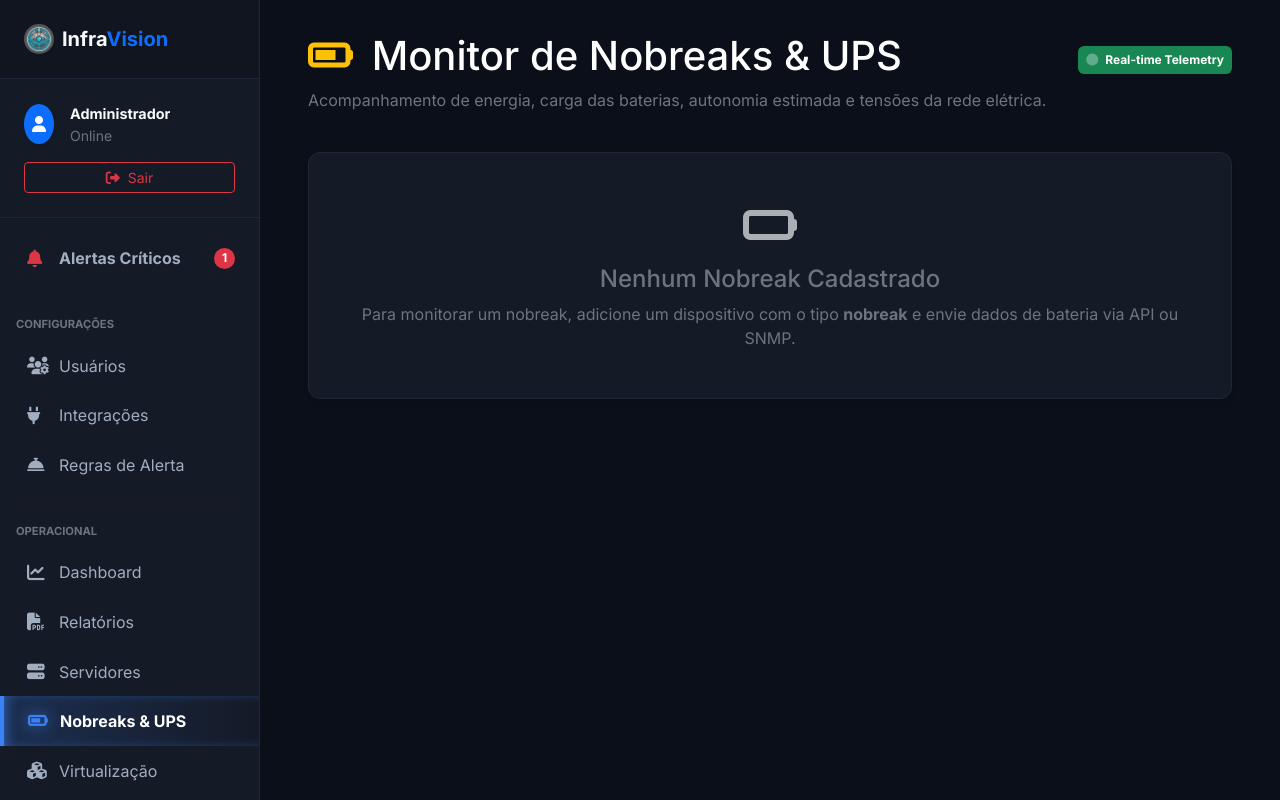
After one commit to rick-raylee/infravision, a PHP site: page /infravision/ups in a window 1280 px wide. The commit adds this page. Run offline with PHP 8.4, Linux system fonts and the light colour scheme; the visitor is signed in with stand-in values (Sample User, id 1); tables that the repository leaves empty or names only in its code hold one stand-in row (values such as "Sample post"); some libraries are stand-ins or nearby versions.

Commit message:
Corrigir badge de alertas criticos para ler do banco e implementar monitor de no-breaks e UPS

```diff
--- /dev/null
+++ b/app/controllers/UpsController.php
@@ -0,0 +1,31 @@
+<?php
+
+class UpsController {
+
+    public function index() {
+        $base_path = getenv('BASE_PATH') !== false ? getenv('BASE_PATH') : ((getenv('DB_HOST') !== false || isset($_ENV['DB_HOST']) || isset($_SERVER['DB_HOST'])) ? '' : '/infravision');
+
+        require_once 'config/database.php';
+        $database = new Database();
+        $db = $database->getConnection();
+
+        $nobreaks = [];
+        if ($db) {
+            // Puxar dispositivos do tipo nobreak
+            $query = "SELECT d.*,
+                      (SELECT l.valor FROM leituras l JOIN sensores s ON l.sensor_id = s.id WHERE s.dispositivo_id = d.id AND s.tipo = 'bateria' ORDER BY l.data_leitura DESC LIMIT 1) as bateria,
+                      (SELECT l.valor FROM leituras l JOIN sensores s ON l.sensor_id = s.id WHERE s.dispositivo_id = d.id AND s.tipo = 'tensao' ORDER BY l.data_leitura DESC LIMIT 1) as tensao,
+                      (SELECT l.valor FROM leituras l JOIN sensores s ON l.sensor_id = s.id WHERE s.dispositivo_id = d.id AND s.tipo = 'carga_nobreak' ORDER BY l.data_leitura DESC LIMIT 1) as carga,
+                      (SELECT l.valor FROM leituras l JOIN sensores s ON l.sensor_id = s.id WHERE s.dispositivo_id = d.id AND s.tipo = 'uptime' ORDER BY l.data_leitura DESC LIMIT 1) as autonomia
+                      FROM dispositivos d
+                      WHERE d.tipo = 'nobreak'";
+            $stmt = $db->prepare($query);
+            $stmt->execute();
+            $nobreaks = $stmt->fetchAll(PDO::FETCH_ASSOC);
+        }
+
+        require 'app/views/layout/header.php';
+        require 'app/views/ups/index.php';
+        require 'app/views/layout/footer.php';
+    }
+}
--- a/app/views/layout/header.php
+++ b/app/views/layout/header.php
@@ -3,6 +3,18 @@ $current_request = $_SERVER['REQUEST_URI'];
 $base_path = getenv('BASE_PATH') !== false ? getenv('BASE_PATH') : ((getenv('DB_HOST') !== false || isset($_ENV['DB_HOST']) || isset($_SERVER['DB_HOST'])) ? '' : '/infravision');
 $current_path = str_replace($base_path, '', $current_request);
 $current_path = explode('?', $current_path)[0];
+
+// Buscar quantidade de alertas ativos
+$alert_count = 0;
+try {
+    require_once __DIR__ . '/../../../config/database.php';
+    $database = new Database();
+    $db = $database->getConnection();
+    if ($db) {
+        $stmtAlertsCount = $db->query("SELECT COUNT(*) FROM alertas WHERE status = 'ativo'");
+        $alert_count = (int)$stmtAlertsCount->fetchColumn();
+    }
+} catch (Exception $e) {}
 ?>
 <!DOCTYPE html>
 <html lang="pt-BR" data-bs-theme="dark">
@@ -154,7 +166,9 @@ $current_path = explode('?', $current_path)[0];
         <!-- 3. Alertas (Agora em primeiro no menu) -->
         <a href="<?= $base_path ?>/alerts" class="sidebar-link <?= $current_path === '/alerts' ? 'active' : '' ?> mb-2">
             <i class="fa-solid fa-bell text-danger"></i> <strong>Alertas Críticos</strong>
-            <span class="badge bg-danger rounded-pill ms-auto">3</span>
+            <?php if ($alert_count > 0): ?>
+                <span class="badge bg-danger rounded-pill ms-auto"><?= $alert_count ?></span>
+            <?php endif; ?>
         </a>
 
         <hr class="border-secondary border-opacity-10 mx-3 mb-3">
@@ -185,6 +199,9 @@ $current_path = explode('?', $current_path)[0];
         <a href="<?= $base_path ?>/servers" class="sidebar-link <?= $current_path === '/servers' ? 'active' : '' ?>">
             <i class="fa-solid fa-server"></i> Servidores
         </a>
+        <a href="<?= $base_path ?>/ups" class="sidebar-link <?= $current_path === '/ups' ? 'active' : '' ?>">
+            <i class="fa-solid fa-battery-three-quarters"></i> Nobreaks & UPS
+        </a>
         <a href="<?= $base_path ?>/virtualization" class="sidebar-link <?= $current_path === '/virtualization' ? 'active' : '' ?>">
             <i class="fa-solid fa-cubes"></i> Virtualização
         </a>
--- /dev/null
+++ b/app/views/ups/index.php
@@ -0,0 +1,124 @@
+<div class="row mb-4">
+    <div class="col-12">
+        <div class="d-flex justify-content-between align-items-center">
+            <h1><i class="fa-solid fa-battery-three-quarters me-2 text-warning"></i> Monitor de Nobreaks & UPS</h1>
+            <div class="badge bg-success p-2"><i class="fa-solid fa-circle pulse-green me-1"></i> Real-time Telemetry</div>
+        </div>
+        <p class="text-secondary">Acompanhamento de energia, carga das baterias, autonomia estimada e tensões da rede elétrica.</p>
+    </div>
+</div>
+
+<div class="row g-4">
+    <?php if (empty($nobreaks)): ?>
+        <div class="col-12">
+            <div class="noc-card p-5 text-center text-secondary">
+                <i class="fa-solid fa-battery-empty fa-3x mb-3 text-muted"></i>
+                <h4>Nenhum Nobreak Cadastrado</h4>
+                <p class="mb-0">Para monitorar um nobreak, adicione um dispositivo com o tipo <strong>nobreak</strong> e envie dados de bateria via API ou SNMP.</p>
+            </div>
+        </div>
+    <?php else: ?>
+        <?php foreach ($nobreaks as $nb):
+            $bateria = $nb['bateria'] !== null ? round($nb['bateria']) : 0;
+            $tensao = $nb['tensao'] !== null ? round($nb['tensao']) : 0;
+            $carga = $nb['carga'] !== null ? round($nb['carga']) : 0;
+            $autonomia = $nb['autonomia'] !== null ? round($nb['autonomia']) : 0;
+
+            // Cores do status da bateria
+            $batteryColor = 'bg-success';
+            $batteryIcon = 'fa-battery-full';
+            if ($bateria < 25) {
+                $batteryColor = 'bg-danger';
+                $batteryIcon = 'fa-battery-empty';
+            } elseif ($bateria < 50) {
+                $batteryColor = 'bg-warning';
+                $batteryIcon = 'fa-battery-quarter';
+            } elseif ($bateria < 80) {
+                $batteryColor = 'bg-info';
+                $batteryIcon = 'fa-battery-half';
+            }
+
+            // Cores do status da carga
+            $loadColor = 'bg-success';
+            if ($carga > 80) {
+                $loadColor = 'bg-danger';
+            } elseif ($carga > 50) {
+                $loadColor = 'bg-warning';
+            }
+        ?>
+            <div class="col-12 col-md-6 col-lg-4">
+                <div class="noc-card h-100">
+                    <div class="noc-card-header d-flex justify-content-between align-items-center border-bottom border-secondary border-opacity-10 pb-3">
+                        <div>
+                            <h5 class="mb-0 text-light"><i class="fa-solid fa-car-battery me-2 text-primary"></i><?= htmlspecialchars($nb['nome']) ?></h5>
+                            <small class="text-secondary"><?= htmlspecialchars($nb['ip']) ?></small>
+                        </div>
+                        <span class="badge <?= $nb['status'] === 'online' ? 'bg-success' : 'bg-danger' ?> rounded-pill">
+                            <?= strtoupper($nb['status']) ?>
+                        </span>
+                    </div>
+                    <div class="noc-card-body pt-3">
+                        <!-- Nível de Bateria -->
+                        <div class="mb-4">
+                            <div class="d-flex justify-content-between align-items-center mb-2">
+                                <span class="text-secondary small fw-medium"><i class="fa-solid <?= $batteryIcon ?> me-2 text-success"></i>Bateria</span>
+                                <span class="fw-bold"><?= $bateria ?>%</span>
+                            </div>
+                            <div class="progress" style="height: 10px; background-color: #1e2638;">
+                                <div class="progress-bar <?= $batteryColor ?>" role="progressbar" style="width: <?= $bateria ?>%"></div>
+                            </div>
+                        </div>
+
+                        <!-- Carga do Inversor -->
+                        <div class="mb-4">
+                            <div class="d-flex justify-content-between align-items-center mb-2">
+                                <span class="text-secondary small fw-medium"><i class="fa-solid fa-bolt-lightning me-2 text-warning"></i>Carga Consumida</span>
+                                <span class="fw-bold"><?= $carga ?>%</span>
+                            </div>
+                            <div class="progress" style="height: 10px; background-color: #1e2638;">
+                                <div class="progress-bar <?= $loadColor ?>" role="progressbar" style="width: <?= $carga ?>%"></div>
+                            </div>
+                        </div>
+
+                        <!-- Info Grid -->
+                        <div class="row g-2 text-center">
+                            <div class="col-6">
+                                <div class="p-3 rounded" style="background-color: rgba(255,255,255,0.02); border: 1px solid rgba(255,255,255,0.05);">
+                                    <div class="text-secondary small mb-1">Tensão Entrada</div>
+                                    <h4 class="mb-0 fw-bold text-info"><?= $tensao ?>V</h4>
+                                </div>
+                            </div>
+                            <div class="col-6">
+                                <div class="p-3 rounded" style="background-color: rgba(255,255,255,0.02); border: 1px solid rgba(255,255,255,0.05);">
+                                    <div class="text-secondary small mb-1">Autonomia Est.</div>
+                                    <h4 class="mb-0 fw-bold text-warning"><?= $autonomia ?> min</h4>
+                                </div>
+                            </div>
+                        </div>
+                    </div>
+                    <div class="noc-card-footer border-top border-secondary border-opacity-10 pt-3 text-secondary small d-flex justify-content-between">
+                        <span>Último Check:</span>
+                        <span><?= $nb['ultimo_check'] ? date('H:i:s d/m/Y', strtotime($nb['ultimo_check'])) : 'Nunca' ?></span>
+                    </div>
+                </div>
+            </div>
+        <?php endforeach; ?>
+    <?php endif; ?>
+</div>
+
+<style>
+.pulse-green {
+    animation: pulse-green 1.5s infinite;
+}
+@keyframes pulse-green {
+    0% { opacity: 1; }
+    50% { opacity: 0.3; }
+    100% { opacity: 1; }
+}
+.noc-card {
+    display: flex;
+    flex-direction: column;
+    justify-content: space-between;
+    padding: 1.5rem;
+}
+</style>
--- a/index.php
+++ b/index.php
@@ -100,6 +100,12 @@ switch ($path) {
     case '/traffic':
         require 'app/controllers/TrafficController.php';
         $controller = new TrafficController();
+        $controller->index();
+        break;
+
+    case '/ups':
+        require 'app/controllers/UpsController.php';
+        $controller = new UpsController();
         $controller->index();
         break;
 
```
Also changed, not shown: api/receber_agente.php (+14 -0 lines), 1 other file.
